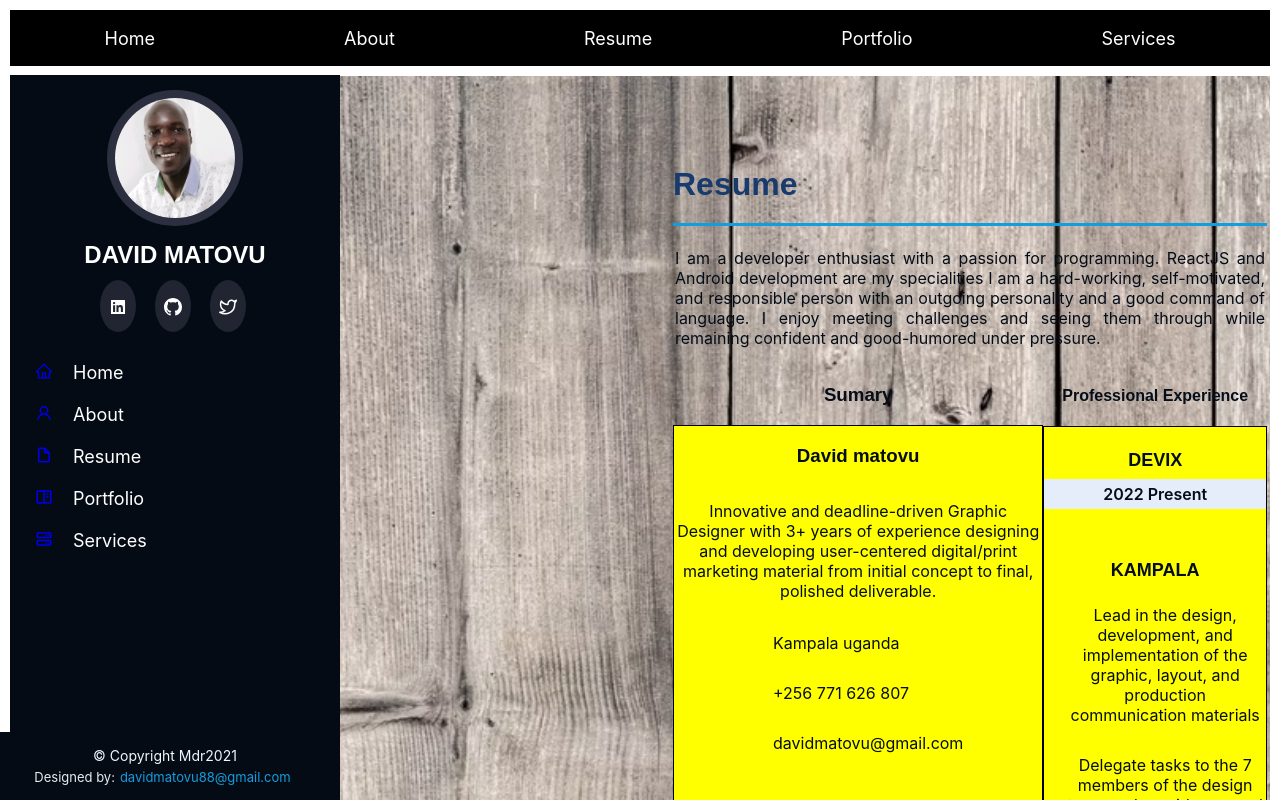
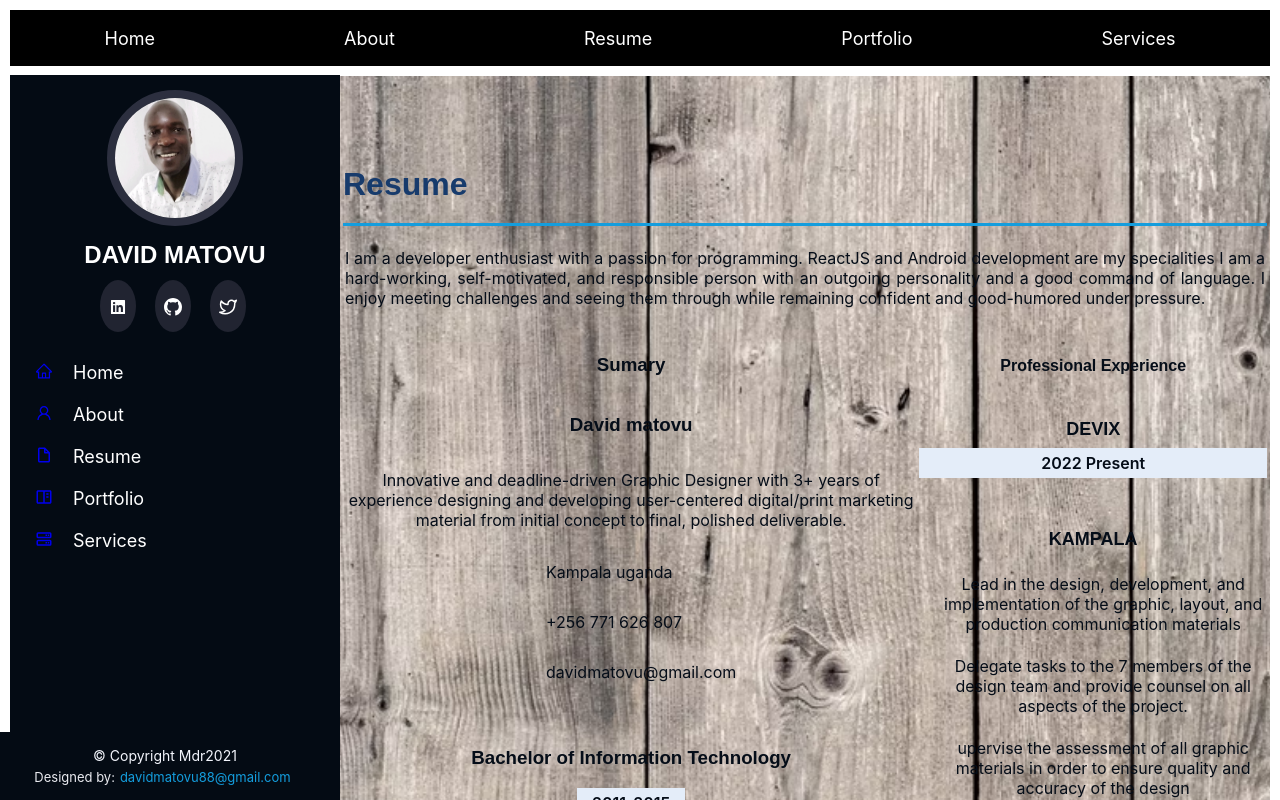
Before and after one commit to mdrdavid/portfolio_app, a React (Create React App) app in the folder client/: page /resume in a window 1280 px wide. Shown: the top 800 px of the page. Built offline with nearby package versions, Linux system fonts and the light colour scheme.

Commit message:
add more styles

```diff
--- a/client/src/components/resumeContent/resume.css
+++ b/client/src/components/resumeContent/resume.css
@@ -1,6 +1,6 @@
 .resume {
   height: 100%;
-  margin-left: 330px;
+  margin-left: 165px;
   display: -webkit-box;
   display: -ms-flexbox;
   display: flex;
@@ -22,9 +22,18 @@
   -webkit-box-align: center;
       -ms-flex-align: center;
           align-items: center;
+  gap: 10px;
   width: 100%;
   margin: 3px;
   border-color: black;
+  color: #050d18;
+}
+
+.resume-title {
+  font-size: 26px;
+  font-weight: 700;
+  margin-top: 20px;
+  margin-bottom: 20px;
   color: #050d18;
 }
 
@@ -42,8 +51,6 @@
   -webkit-box-pack: center;
       -ms-flex-pack: center;
           justify-content: center;
-  background-color: yellow;
-  border: 1px solid black;
 }
 
 .resume-item h4, .education h4, .resume-item .resume-item1 .company-name, .education .resume-item1 .company-name, .resume-item .resume-item2 .company-name, .education .resume-item2 .company-name, .resume-item .resume-item1 h6, .education .resume-item1 h6, .resume-item .resume-item1 .resume-item2 h6, .education .resume-item1 .resume-item2 h6, .resume-item .resume-item2 h6, .resume-item .resume-item2 .education h6, .education .resume-item .resume-item2 h6, .resume-item .education .resume-item2 h6, .education .resume-item2 .resume-item h6, .education .resume-item2 h6, .resume-item .company-name, .education .company-name, .resume-item h6, .education h6 {
@@ -80,7 +87,8 @@
 }
 
 .resume-item .resume-item1 ul li, .education .resume-item1 ul li, .resume-item .resume-item1 .resume-item2 ul li, .education .resume-item1 .resume-item2 ul li, .resume-item .resume-item2 ul li, .resume-item .education .resume-item2 ul li, .education .resume-item .resume-item2 ul li, .education .resume-item2 ul li {
-  padding-bottom: 10px;
+  padding-bottom: 2px;
+  list-style-type: circle;
 }
 
 .resume-item span, .education span {
--- a/client/src/components/resumeContent/resume.scss
+++ b/client/src/components/resumeContent/resume.scss
@@ -1,9 +1,11 @@
 
 $primary-color:black;
 $textColor: #050d18;
+$font-size: 16px;
+$heading: 18px;
 .resume{
     height: 100%;
-    margin-left: 330px;
+    margin-left: 165px;
     display: flex;
     flex-wrap: wrap;
     .content{
@@ -11,20 +13,25 @@ $textColor: #050d18;
         flex-direction: column;
         justify-content: space-between;
         align-items: center;
+        gap: 10px;
         width: 100%;
         margin: 3px;
         border-color: $primary-color;
         color: $textColor;
     }
 }
-
+.resume-title{
+    font-size: 26px;
+    font-weight: 700;
+    margin-top: 20px;
+    margin-bottom: 20px;
+    color: #050d18;
+}
 .resume-item{
     display: flex;
     flex-direction: column;
     align-items: center;
     justify-content: center;
-    background-color: yellow;
-    border: 1px solid black;
     h4{
         color: $textColor;
         line-height: 18px;
@@ -34,6 +41,7 @@ $textColor: #050d18;
         font-family: "Poppins", sans-serif;
         margin-bottom: 10px;
     }
+
     .resume-item1{
         display: flex;
         flex-direction: column;
@@ -41,21 +49,25 @@ $textColor: #050d18;
             @extend h4
         }
         span{
-            font-size: 16px;
+            font-size: $font-size;
             background: #e4edf9;
             padding: 5px 15px;
             display: inline-block;
             font-weight: 600;
             margin-bottom: 10px;
         }
+
         h6{
             @extend h4
         }
+
         ul{
             padding-left: 20px;
         }
+
         ul li{
-            padding-bottom: 10px;
+            padding-bottom: 2px;
+            list-style-type: circle;
         }
 
         .resume-item2{
@@ -66,7 +78,7 @@ $textColor: #050d18;
         @extend h4
     }
     span{
-        font-size: 16px;
+        font-size: $font-size;
         background: #e4edf9;
         padding: 5px 15px;
         display: inline-block;
```
Also changed, not shown: 1 other file (tests, documents, lock files or other folders).
